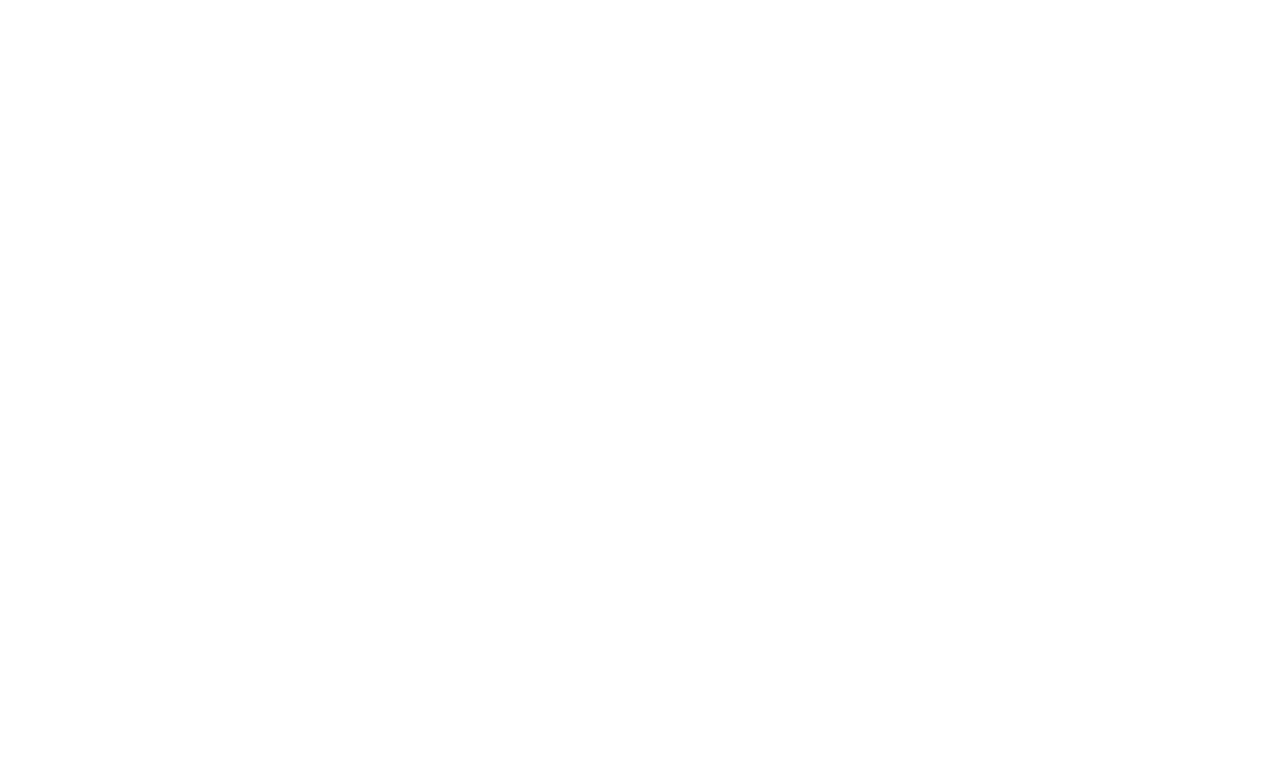
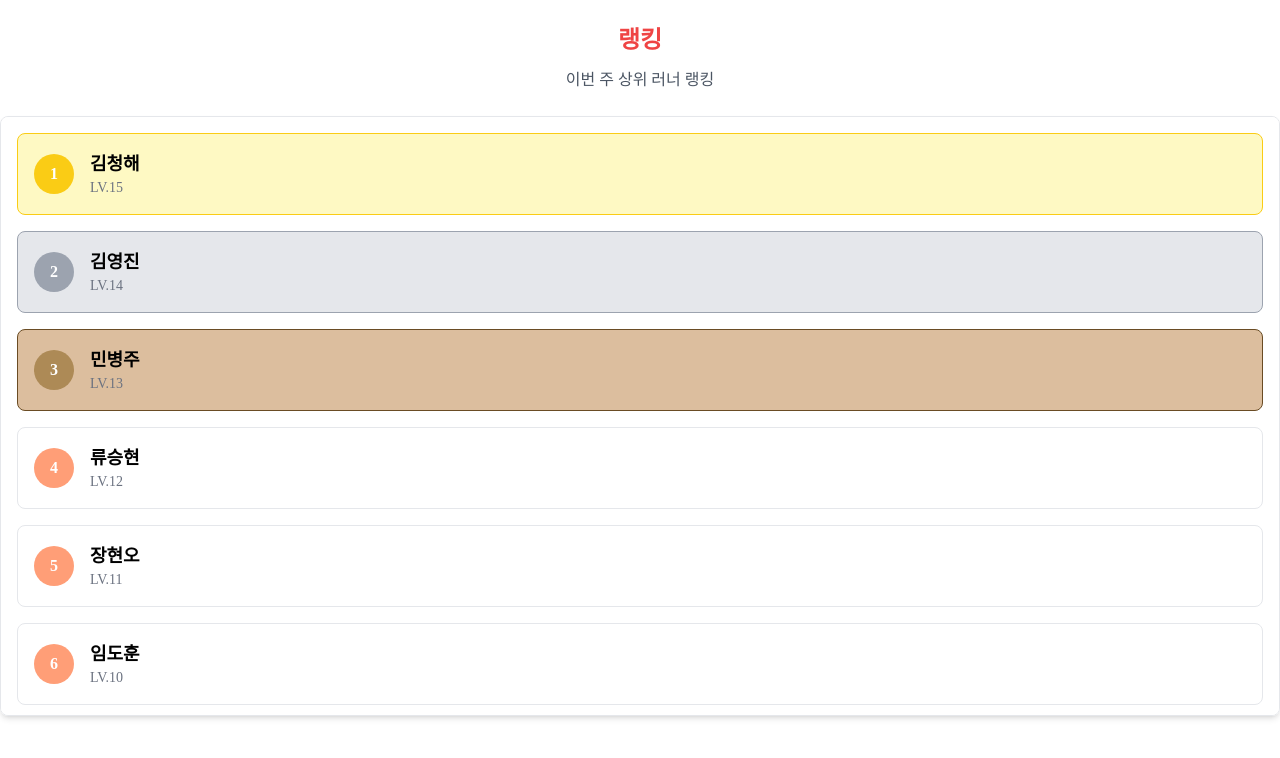
Before and after one commit to 111jjj111/runnershigh_web, a React (Create React App) app: page /ranking in a window 1280 px wide. Before the commit this address had no page. Shown: the top 758 px of the page. Built offline with nearby package versions, Linux system fonts and the light colour scheme; a web font is replaced by a local one.

Commit message:
랭킹 페이지 업데이트

```diff
--- a/src/BoardList.tsx
+++ b/src/BoardList.tsx
@@ -10,13 +10,6 @@
   active: boolean;
 }
 
-// // 게시물 타입 정의
-// interface PostItem {
-//   time: string;
-//   location: string;
-//   status: boolean;
-// }
-
 const BoardList: React.FC = ({}) => {
   const navigate = useNavigate();
   // 날짜 데이터
@@ -25,18 +18,6 @@
     { day: 13, label: "수", active: false },
     { day: 14, label: "목", active: false },
   ];
-
-  // 게시물 데이터
-  // const posts: PostItem[] = [
-  //   { time: "11:00", location: "부산 광안리해수욕장", status: true },
-  //   { time: "11:00", location: "부산 광안리해수욕장", status: true },
-  //   { time: "11:00", location: "부산 광안리해수욕장", status: true },
-  //   { time: "11:00", location: "부산 광안리해수욕장", status: true },
-  //   { time: "11:00", location: "부산 광안리해수욕장", status: true },
-  //   { time: "11:00", location: "부산 광안리해수욕장", status: true },
-  //   { time: "11:00", location: "부산 광안리해수욕장", status: true },
-  //   { time: "11:00", location: "부산 광안리해수욕장", status: true },
-  // ];
 
   return (
     <div className="bg-gray-50 h-screen flex flex-col">
@@ -53,17 +34,17 @@
       </header>
 
       {/* 날짜 선택 */}
-      <div className="p-4 item">
+      <div className="p-4 item ml-10">
         <div className="flex gap-2">
           {dates.map((date) => (
             <button
               key={date.day}
               className={`flex flex-col items-center justify-center w-16 h-16 rounded-lg border
-              ${
-                date.active
-                  ? "bg-orange-500 text-white"
-                  : "border-orange-500 text-orange-500"
-              }`}
+        ${
+          date.active
+            ? "bg-orange-500 text-white"
+            : "border-orange-500 text-orange-500"
+        }`}
             >
               <span className="text-lg font-bold">{date.day}</span>
               <span className="text-sm">{date.label}</span>
@@ -96,7 +77,7 @@
                   navigate("/post");
                 }}
               >
-                {post.status}
+                {post.status ? "신청가능" : "인원초과"}
               </button>
             </div>
           ))}
--- /dev/null
+++ b/src/Mission.tsx
@@ -0,0 +1,68 @@
+import React from "react";
+
+interface Mission {
+  id: number;
+  title: string;
+  completed: boolean;
+}
+
+interface RankingList {
+  name: string;
+  level: number;
+}
+
+const Missions: React.FC = () => {
+  const ranking: RankingList = { name: "뉴비 러너", level: 1 };
+
+  const missions: Mission[] = [
+    { id: 1, title: "1km 달성하기", completed: true },
+    { id: 2, title: "3km 달성하기", completed: false },
+    { id: 3, title: "5km 달성하기", completed: false },
+    { id: 4, title: "3일 연속 달리기", completed: false },
+    { id: 5, title: "7일 연속 달리기", completed: false },
+    { id: 5, title: "게시판 글 게시하기", completed: false },
+  ];
+
+  return (
+    <div className="p-6 bg-white h-screen">
+      {/* Mission Header */}
+      <div className="flex flex-col items-center mb-6">
+        <h1 className="text-2xl font-bold text-red-500">오늘의 미션</h1>
+        <div className="mt-2 flex items-center space-x-2">
+          <span className="text-gray-600 font-medium">LV.{ranking.level}</span>
+          <span className="text-gray-800 font-bold">{ranking.name}</span>
+        </div>
+      </div>
+
+      {/* Mission List */}
+      <div className="space-y-4">
+        {missions.map((mission) => (
+          <div
+            key={mission.id}
+            className={`flex justify-between items-center p-4 border rounded-lg shadow-md ${
+              mission.completed ? "bg-red-100" : "bg-white"
+            }`}
+          >
+            <p
+              className={`text-lg font-medium ${
+                mission.completed
+                  ? "line-through text-gray-400"
+                  : "text-gray-800"
+              }`}
+            >
+              {mission.title}
+            </p>
+            <input
+              type="checkbox"
+              checked={mission.completed}
+              readOnly
+              className="h-5 w-5 text-red-500 focus:ring-red-400"
+            />
+          </div>
+        ))}
+      </div>
+    </div>
+  );
+};
+
+export default Missions;
--- a/src/PostList.tsx
+++ b/src/PostList.tsx
@@ -1,5 +1,6 @@
 import { useEffect, useState } from "react";
 import React from "react";
+import { posts } from "./contents/postItem";
 
 //게시물 데이터 타입 정의
 interface PostDetails {
@@ -24,10 +25,10 @@
       {/* 헤더 */}
       <header className="items-center justify-center p-4 w-full fixed top-0 left-0 z-50">
         <div className="flex flex-col items-center justify-center p-4">
-          <h1 className="text-2xl font-bold text-[#FF9E77] mb-2 text-center">
+          <h1 className="text-2xl font-bold text-[#FF512A] mb-2 text-center">
             부산 광안리해수욕장
           </h1>
-          <p className="text-sm text-[#FF9E77] text-center">
+          <p className="text-sm text-[#FF512A] text-center">
             현재위치: 부산광역시 부산진구 엄광로 176
           </p>
         </div>
--- /dev/null
+++ b/src/RankingList.tsx
@@ -0,0 +1,77 @@
+import React from "react";
+
+interface RankingList {
+  name: string;
+  level: number;
+}
+
+const RankingPage: React.FC = () => {
+  const ranking: RankingList[] = [
+    { name: "김청해", level: 15 },
+    { name: "김영진", level: 14 },
+    { name: "민병주", level: 13 },
+    { name: "류승현", level: 12 },
+    { name: "장현오", level: 11 },
+    { name: "임도훈", level: 10 },
+    { name: "오유진", level: 9 },
+    { name: "김도영", level: 8 },
+    { name: "이승현", level: 7 },
+    { name: "박지훈", level: 6 },
+    { name: "윤소희", level: 5 },
+    { name: "최정민", level: 4 },
+    { name: "송예은", level: 3 },
+    { name: "배수현", level: 2 },
+    { name: "신지우", level: 1 },
+  ];
+
+  return (
+    <div className="py-6 min-h-screen w-full">
+      {/* Page Header */}
+      <div className="text-center mb-6">
+        <h1 className="text-2xl font-bold text-red-500 mb-3">랭킹</h1>
+        <p className="text-gray-600">이번 주 상위 러너 랭킹</p>
+      </div>
+
+      {/* Scrollable Ranking List */}
+      <div className="w-full h-[600px] overflow-y-auto space-y-4 bg-white p-4 rounded-lg shadow-md border mt-2">
+        {ranking.map((person, index) => (
+          <div
+            key={index}
+            className={`flex items-center justify-between p-4 border rounded-lg ${
+              index === 0
+                ? "bg-yellow-100 border-yellow-400"
+                : index === 1
+                ? "bg-gray-200 border-gray-400"
+                : index === 2
+                ? "bg-[#dcbe9e] border-[#6a4c24]"
+                : "bg-white"
+            }`}
+          >
+            {/* Rank */}
+            <div className="flex items-center">
+              <div
+                className={`w-10 h-10 flex items-center justify-center font-bold rounded-full text-white ${
+                  index === 0
+                    ? "bg-yellow-400"
+                    : index === 1
+                    ? "bg-gray-400"
+                    : index === 2
+                    ? "bg-[#ad8a56]"
+                    : "bg-[#FF9E77]"
+                }`}
+              >
+                {index + 1}
+              </div>
+              <div className="ml-4">
+                <p className="text-lg font-bold">{person.name}</p>
+                <p className="text-sm text-gray-500">LV.{person.level}</p>
+              </div>
+            </div>
+          </div>
+        ))}
+      </div>
+    </div>
+  );
+};
+
+export default RankingPage;
--- a/src/index.css
+++ b/src/index.css
@@ -11,6 +11,7 @@
 }
 * {
   font-family: "yg-jalnan";
+  margin: 0;
 }
 body {
   margin: 0;
--- a/src/router.tsx
+++ b/src/router.tsx
@@ -3,6 +3,8 @@
 import { useEffect, useState } from "react";
 import BoardList from "./BoardList";
 import PostList from "./PostList";
+import RankingList from "./RankingList";
+import Mission from "./Mission";
 
 const Router = () => {
   return (
@@ -10,6 +12,8 @@
       <Routes>
         <Route path="/" element={<BoardList />}></Route>
         <Route path="/post" element={<PostList />}></Route>
+        <Route path="/ranking" element={<RankingList />}></Route>
+        <Route path="/mission" element={<Mission />}></Route>
       </Routes>
     </BrowserRouter>
   );
```
Also changed, not shown: src/contents/postItem.ts (+60 -8 lines).
